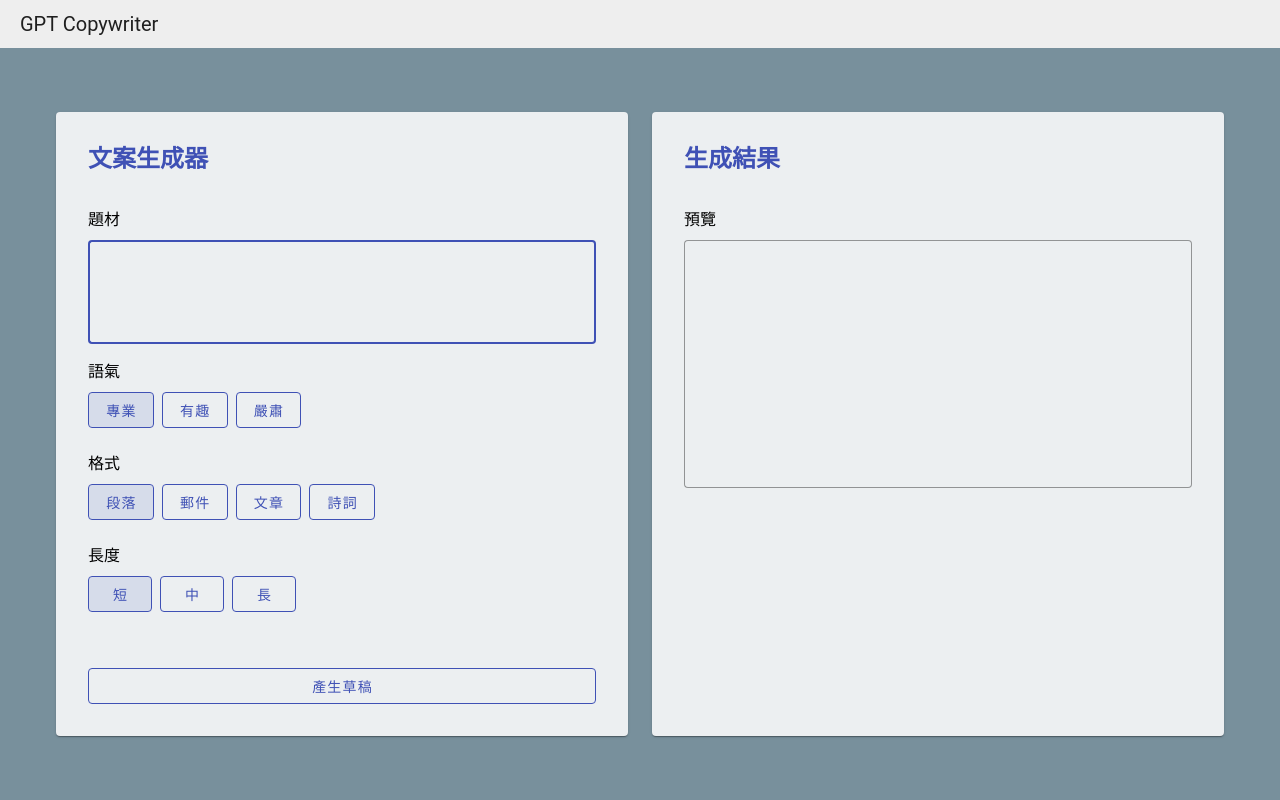
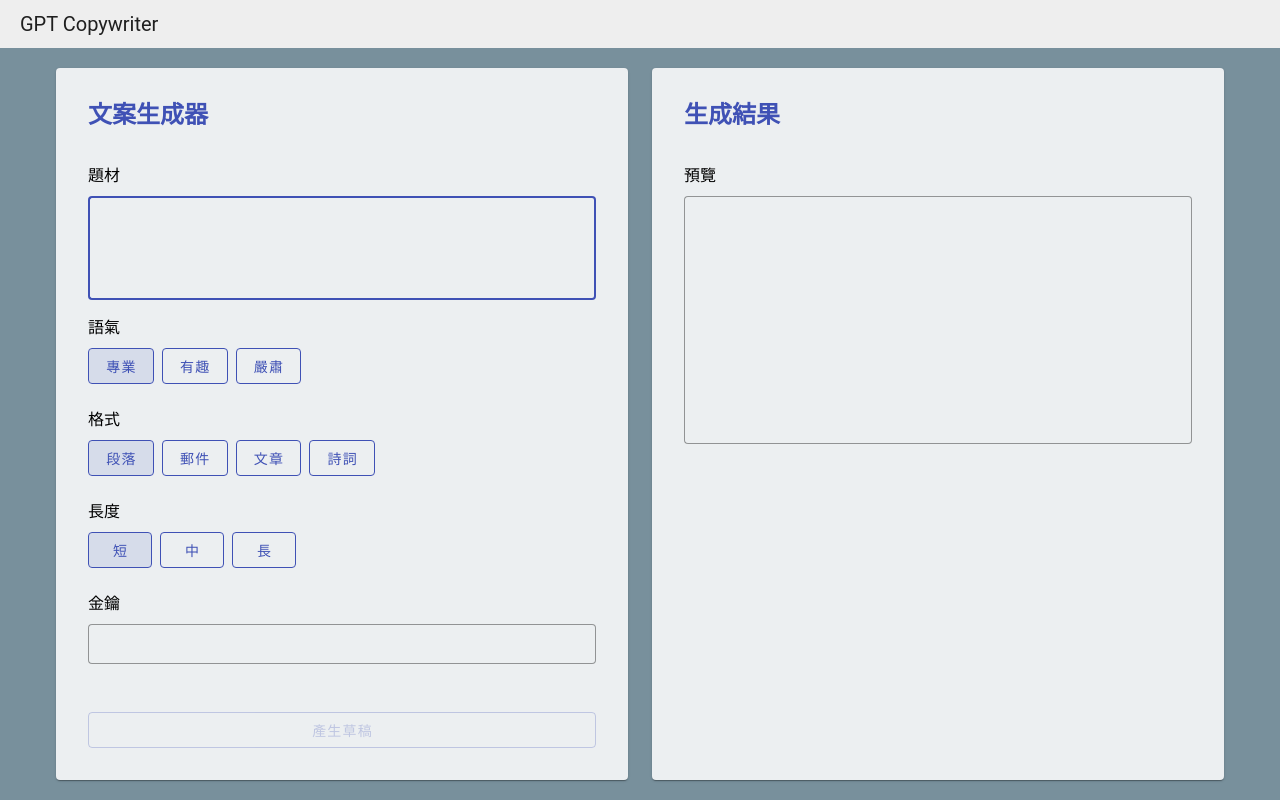
Before and after one commit to memochou1993/gpt-content-generator, a Vue app: page / in a window 1280 px wide. Built offline with nearby package versions, Linux system fonts and the light colour scheme.

Commit message:
Add constants

```diff
--- a/src/components/ContentGenerator.vue
+++ b/src/components/ContentGenerator.vue
@@ -1,5 +1,57 @@
 <script setup>
-//
+import { computed, reactive } from 'vue';
+
+const MOOD_TYPES = [
+  { text: '專業', value: '專業' },
+  { text: '有趣', value: '有趣' },
+  { text: '嚴肅', value: '嚴肅' },
+];
+
+const FORMAT_TYPES = [
+  { text: '段落', value: '段落' },
+  { text: '郵件', value: '郵件' },
+  { text: '文章', value: '文章' },
+  { text: '詩詞', value: '詩詞' },
+];
+
+const LENGTH_TYPES = [
+  { text: '短', value: '100' },
+  { text: '中', value: '250' },
+  { text: '長', value: '500' },
+];
+
+const data = reactive({
+  key: atob(localStorage.getItem('key') || ''),
+  topic: '',
+  moodTypes: [MOOD_TYPES[0]],
+  formatType: FORMAT_TYPES[0],
+  lengthType: LENGTH_TYPES[0],
+});
+
+const updateKey = () => {
+  localStorage.setItem('key', btoa(data.key));
+};
+
+const selectMoodType = (moodType) => {
+  data.moodTypes = data.moodTypes.map(({ text }) => text).includes(moodType.text)
+    ? data.moodTypes.filter(({ text }) => text !== moodType.text)
+    : [...data.moodTypes, moodType];
+};
+
+const selectFormatType = (formatType) => {
+  data.formatType = formatType;
+};
+
+const selectLengthType = (lengthType) => {
+  data.lengthType = lengthType;
+};
+
+const promptMoods = computed(() => data.moodTypes.map(({ value }) => value).join('、'));
+const prompt = computed(() => `使用「${data.topic}」為題材，以「${promptMoods.value}」的語氣，生成約 ${data.lengthType.value} 字的${data.formatType.text}。`);
+
+const generate = () => {
+  console.log(prompt.value);
+};
 </script>
 
 <template>
@@ -19,6 +71,7 @@
             </div>
             <div>
               <v-textarea
+                v-model="data.topic"
                 autofocus
                 color="indigo"
                 hide-details
@@ -33,14 +86,16 @@
               語氣
             </div>
             <div>
-              <v-btn color="indigo" active variant="outlined" class="mr-2 mb-2">
-                專業
-              </v-btn>
-              <v-btn color="indigo" variant="outlined" class="mr-2 mb-2">
-                有趣
-              </v-btn>
-              <v-btn color="indigo" variant="outlined" class="mr-2 mb-2">
-                嚴肅
+              <v-btn
+                v-for="(moodType) in MOOD_TYPES"
+                :key="moodType.text"
+                :active="data.moodTypes.map(({ text }) => text).includes(moodType.text)"
+                color="indigo"
+                variant="outlined"
+                class="mr-2 mb-2"
+                @click="selectMoodType(moodType)"
+              >
+                {{moodType.text}}
               </v-btn>
             </div>
           </div>
@@ -49,17 +104,16 @@
               格式
             </div>
             <div>
-              <v-btn color="indigo" active variant="outlined" class="mr-2 mb-2">
-                段落
-              </v-btn>
-              <v-btn color="indigo" variant="outlined" class="mr-2 mb-2">
-                郵件
-              </v-btn>
-              <v-btn color="indigo" variant="outlined" class="mr-2 mb-2">
-                文章
-              </v-btn>
-              <v-btn color="indigo" variant="outlined" class="mr-2 mb-2">
-                詩詞
+              <v-btn
+                v-for="(formatType) in FORMAT_TYPES"
+                :key="formatType.text"
+                :active="data.formatType.text === formatType.text"
+                color="indigo"
+                variant="outlined"
+                class="mr-2 mb-2"
+                @click="selectFormatType(formatType)"
+              >
+                {{formatType.text}}
               </v-btn>
             </div>
           </div>
@@ -68,20 +122,44 @@
               長度
             </div>
             <div>
-              <v-btn color="indigo" active variant="outlined" class="mr-2 mb-2">
-                短
+              <v-btn
+                v-for="(lengthType) in LENGTH_TYPES"
+                :key="lengthType.text"
+                :active="data.lengthType.text === lengthType.text"
+                color="indigo"
+                variant="outlined"
+                class="mr-2 mb-2"
+                @click="selectLengthType(lengthType)"
+              >
+                {{lengthType.text}}
               </v-btn>
-              <v-btn color="indigo" variant="outlined" class="mr-2 mb-2">
-                中
-              </v-btn>
-              <v-btn color="indigo" variant="outlined" class="mr-2 mb-2">
-                長
-              </v-btn>
+            </div>
+          </div>
+          <div class="my-4">
+            <div class="title mb-2">
+              金鑰
+            </div>
+            <div>
+              <v-text-field
+                v-model="data.key"
+                color="indigo"
+                density="compact"
+                hide-details
+                type="password"
+                variant="outlined"
+                @input="updateKey"
+              />
             </div>
           </div>
         </v-card-item>
         <v-card-actions class="justify-end pa-8 pt-0">
-          <v-btn color="indigo" variant="outlined" block>
+          <v-btn
+            :disabled="!data.topic || !data.key"
+            block
+            color="indigo"
+            variant="outlined"
+            @click="generate"
+          >
             產生草稿
           </v-btn>
         </v-card-actions>
```
